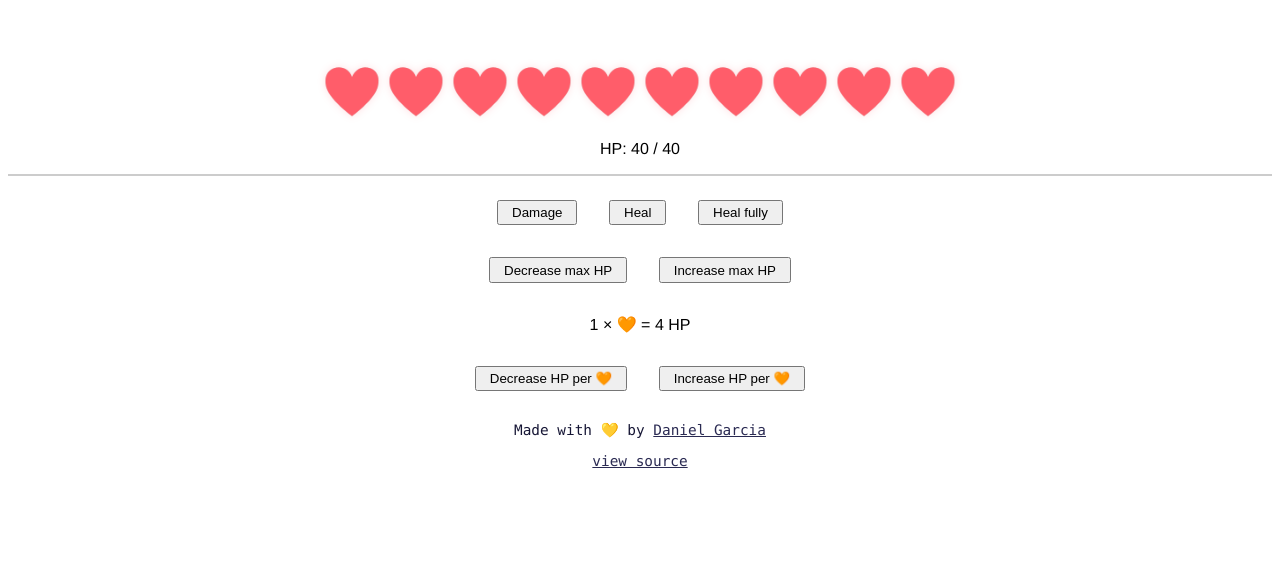
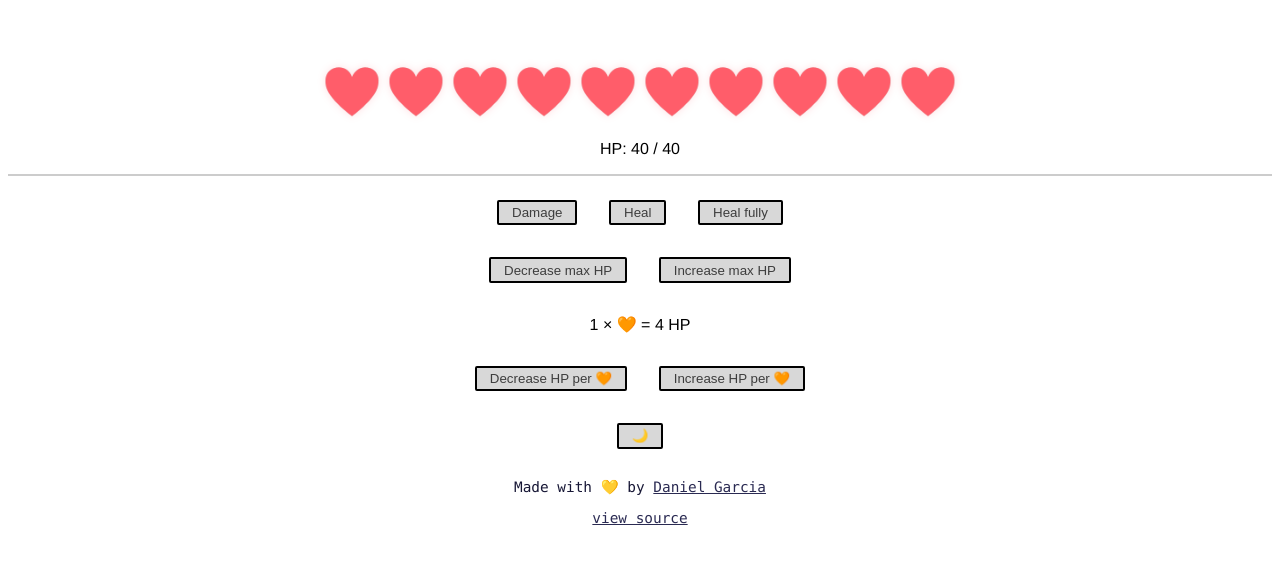
Before and after one commit to danielegarciav/animated-heart-bar, a Vue app: page / in a window 1280 px wide. Shown: the top 564 px of the page. Built offline with nearby package versions, Linux system fonts and the light colour scheme.

Commit message:
feat: implement dark mode

```diff
--- a/src/App.vue
+++ b/src/App.vue
@@ -11,6 +11,8 @@
   <p>1 × 🧡 = {{ healthPerHeart }} HP</p>
   <button @click="addHealthPerHeart(-1)">Decrease HP per 🧡</button>
   <button @click="addHealthPerHeart(1)">Increase HP per 🧡</button>
+  <br />
+  <button @click="toggleDark">{{ isDark ? '🌞' : '🌙' }}</button>
   <footer>
     <p>Made with 💛 by <a href="https://danielegarciav.me" target="_blank">Daniel Garcia</a></p>
     <p><a href="https://github.com/danielegarciav/animated-heart-bar" target="_blank">view source</a></p>
@@ -19,7 +21,14 @@
 
 <script lang="ts">
 import { defineComponent, ref } from 'vue';
+import { useDark, useToggle } from '@vueuse/core';
 import HeartBar from './components/HeartBar.vue';
+
+const useDarkMode = () => {
+  const isDark = useDark({ valueLight: 'light' });
+  const toggleDark = useToggle(isDark);
+  return { isDark, toggleDark };
+};
 
 export default defineComponent({
   name: 'App',
@@ -60,12 +69,39 @@ export default defineComponent({
       fullHeal,
       addMaxHealth,
       addHealthPerHeart,
+      ...useDarkMode(),
     };
   },
 });
 </script>
 
 <style>
+:root {
+  --text-color: black;
+  --bg-color: white;
+  --footer-color: rgb(22, 22, 53);
+  --link-color: rgb(42, 42, 82);
+  --separator-color: rgba(0, 0, 0, 0.2);
+  --button-bg-color: rgb(216, 216, 216);
+  --button-text-color: rgb(61, 61, 61);
+}
+
+:root.dark {
+  --text-color: rgb(187, 187, 187);
+  --bg-color: #050505;
+  --footer-color: rgb(153, 153, 179);
+  --link-color: rgb(102, 102, 182);
+  --separator-color: rgba(139, 139, 139, 0.2);
+  --button-bg-color: rgb(59, 59, 59);
+  --button-text-color: rgb(200, 200, 200);
+}
+
+body {
+  background-color: var(--bg-color);
+  color: var(--text-color);
+  transition: 0.2s;
+}
+
 #app {
   font-family: Avenir, Helvetica, Arial, sans-serif;
   -webkit-font-smoothing: antialiased;
@@ -77,21 +113,34 @@ export default defineComponent({
 button {
   margin: 1rem;
   padding: 0.2rem 0.8rem;
+  border-style: solid;
+  border-radius: 2px;
+  background-color: var(--button-bg-color);
+  color: var(--button-text-color);
+  transition: 0.2s;
+}
+
+button:hover {
+  filter: brightness(0.9);
+}
+
+button:active {
+  filter: brightness(0.7);
 }
 
 hr {
   border-style: none none solid;
   border-width: 2px;
-  border-color: rgba(0, 0, 0, 0.2);
+  border-color: var(--separator-color);
 }
 
 footer {
-  color: rgb(22, 22, 53);
+  color: var(--footer-color);
   font-size: 0.9rem;
   font-family: Consolas, 'Courier New', Courier, monospace;
 }
 
 footer a {
-  color: rgb(42, 42, 82);
+  color: var(--link-color);
 }
 </style>
--- a/src/components/HealthHeart.vue
+++ b/src/components/HealthHeart.vue
@@ -83,4 +83,8 @@ export default defineComponent({
   z-index: -1;
   filter: invert(0.8) opacity(0.4);
 }
+
+:root.dark .silhouette .heart-background {
+  filter: invert(0.5) opacity(0.2);
+}
 </style>
```
